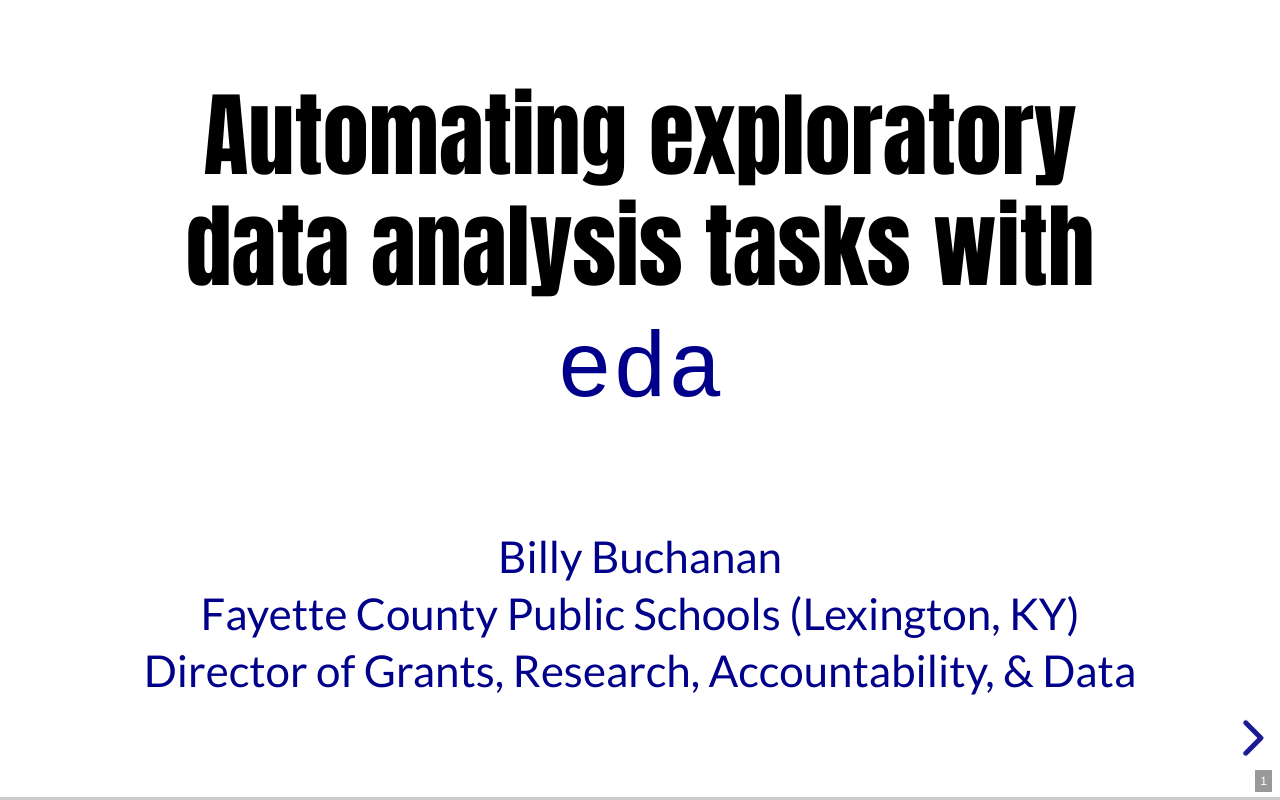
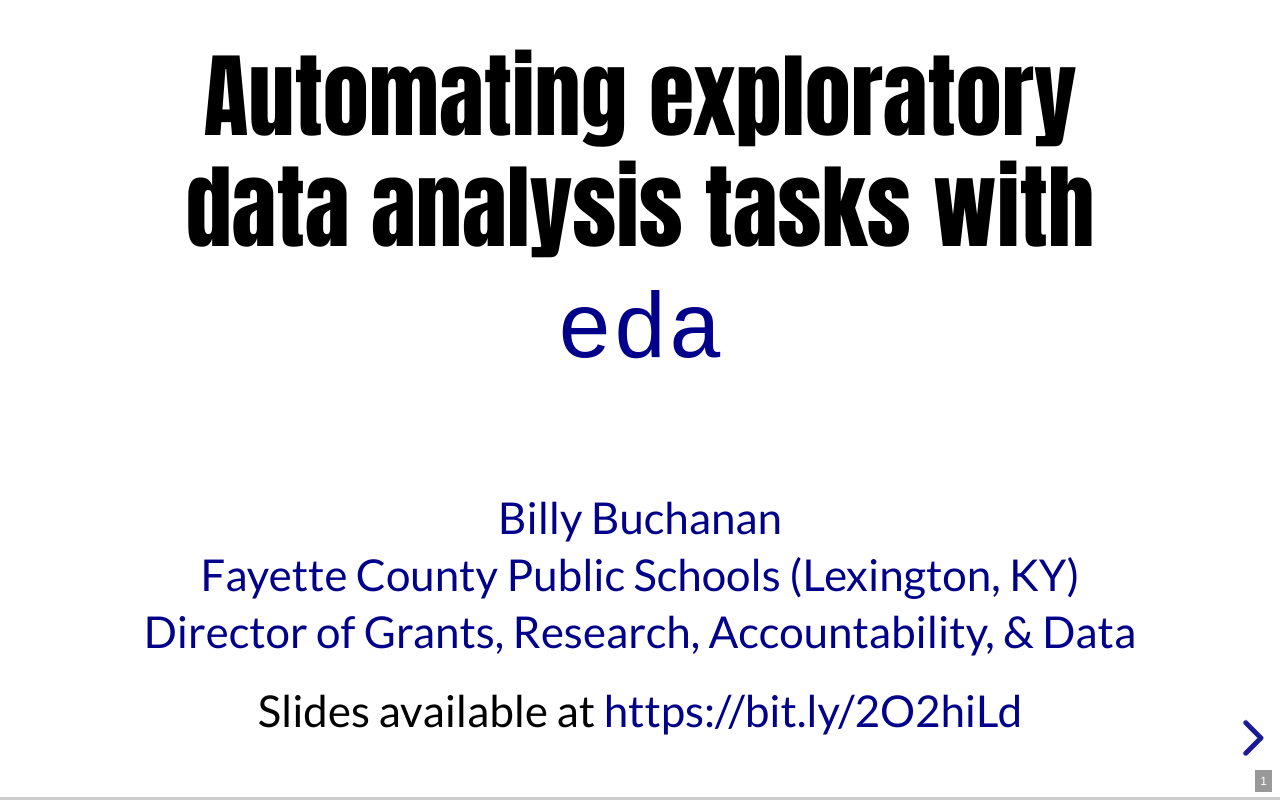
Before and after one commit to wbuchanan/stataConference2018, a plain HTML site: page index.html in a window 1280 px wide. Drawn offline with nearby package versions, Linux system fonts and the light colour scheme; some packages are replaced by stand-ins of ours; a web font is replaced by a local one.

Commit message:
Added bit.ly link to title slide page

```diff
--- a/index.html
+++ b/index.html
@@ -37,6 +37,7 @@
 				<a href="https://www.fcps.net">Fayette County Public Schools (Lexington, KY)</a><br>
 				<a href="https://www.fcps.net/Domain/2284">Director of Grants, Research, Accountability, &amp; Data</a><br>
 			</p>
+			<p>Slides available at <a href="https://wbuchanan.github.io/stataConference2018">https://bit.ly/2O2hiLd</a></p>
 		</section>
 		<section>
 			<h2>What is <a href="http://github.com/wbuchanan/eda"><code>eda</code></a>?</h2><br><br>
```
